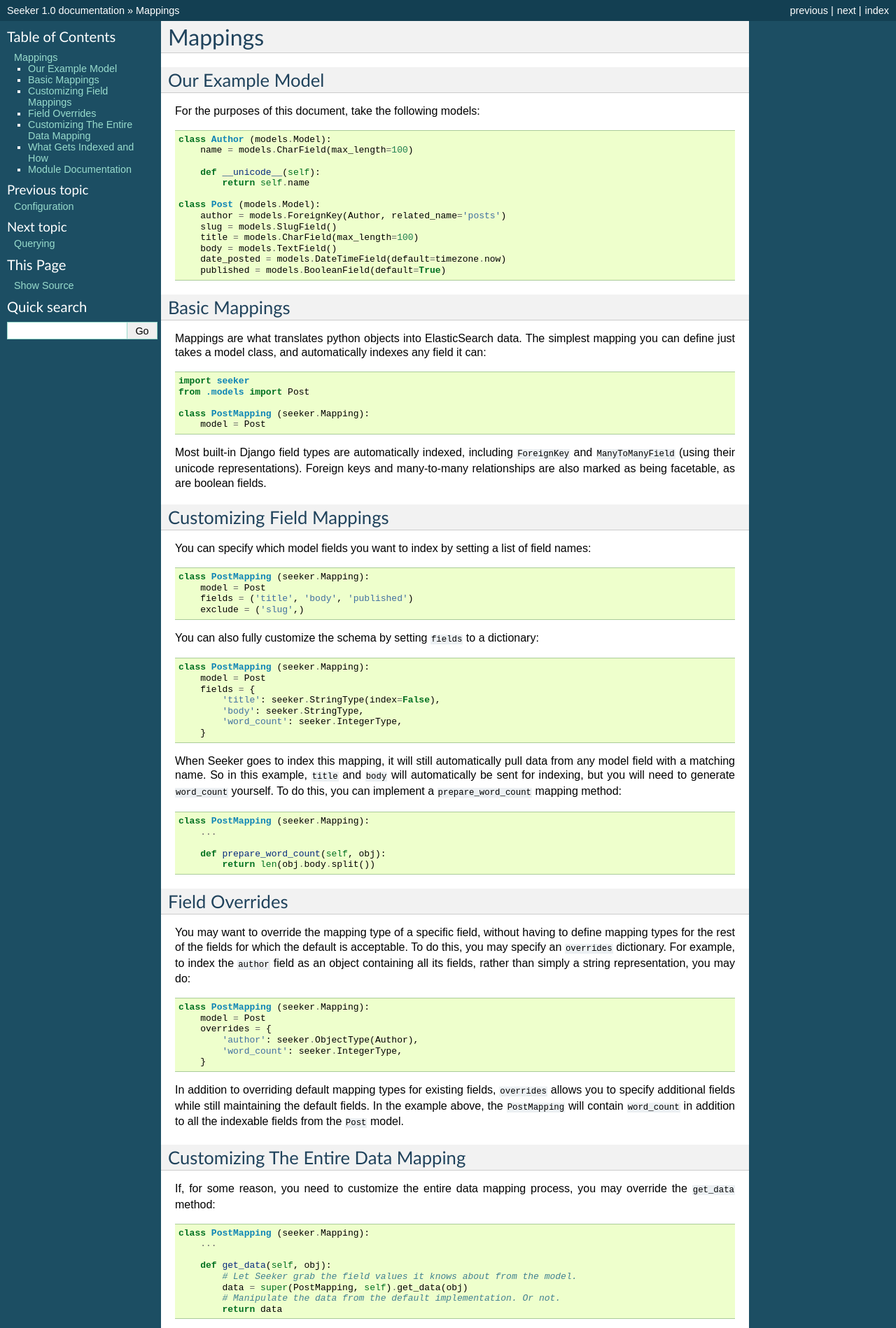
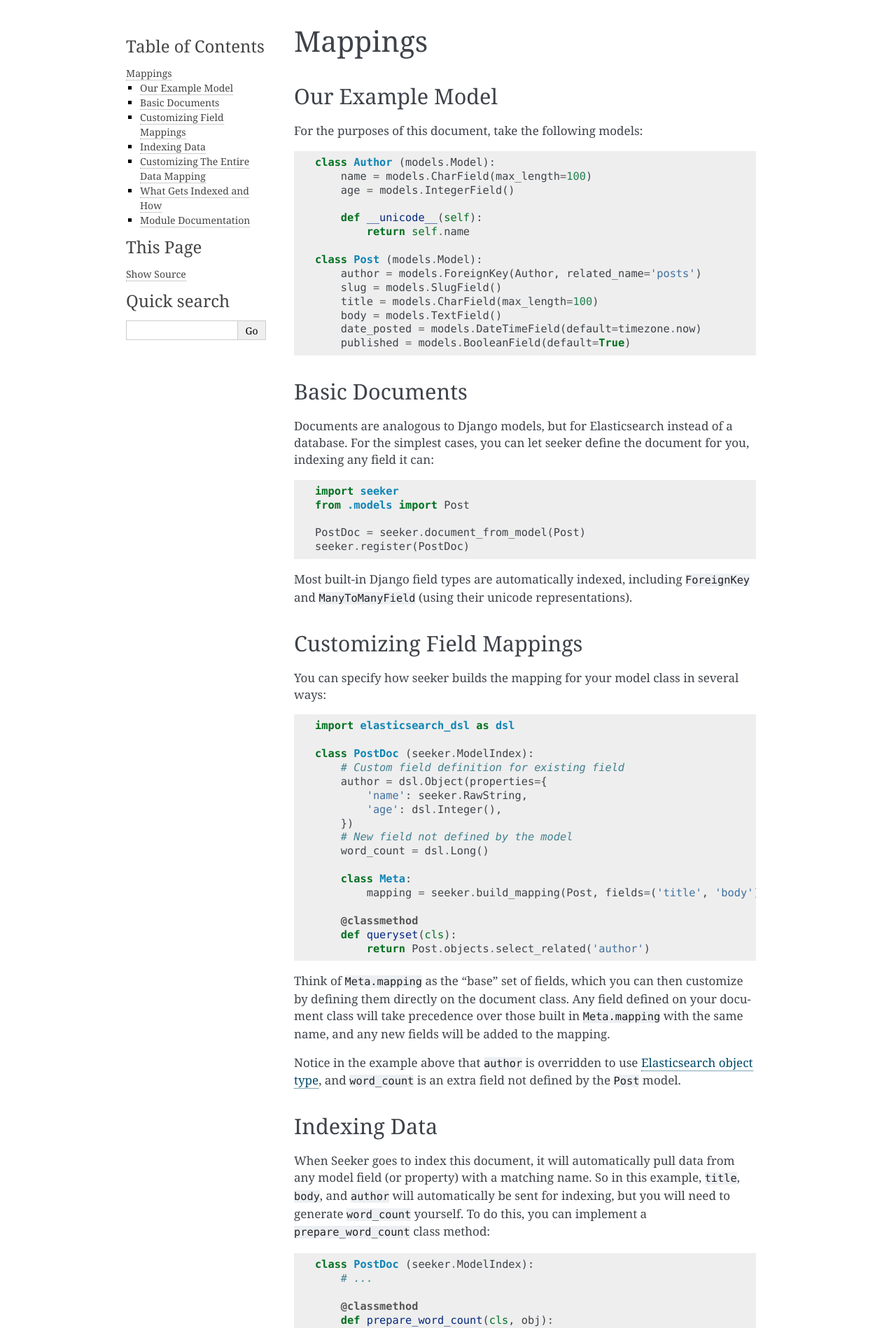
Before and after one commit to imsweb/django-seeker, a Sphinx documentation site: the page built from docs/mapping.rst, in a window 1280 px wide. Shown: the top 1898 px of the page at 70% size. Built offline with Sphinx 7.4.7, drawn with Linux system fonts in a browser that asks for light colours; some of the changed text lies outside the part shown.

Commit message:
Started updating the docs

```diff
--- a/docs/conf.py
+++ b/docs/conf.py
@@ -102,7 +102,7 @@
 
 # The theme to use for HTML and HTML Help pages.  See the documentation for
 # a list of builtin themes.
-html_theme = 'default'
+html_theme = 'alabaster'
 
 # Theme options are theme-specific and customize the look and feel of a theme
 # further.  For a list of options available for each theme, see the
--- a/docs/mapping.rst
+++ b/docs/mapping.rst
@@ -8,6 +8,7 @@
 
     class Author (models.Model):
         name = models.CharField(max_length=100)
+        age = models.IntegerField()
 
         def __unicode__(self):
             return self.name
@@ -23,88 +24,88 @@
 
 .. _basic-mappings:
 
-Basic Mappings
---------------
+Basic Documents
+---------------
 
-Mappings are what translates python objects into ElasticSearch data. The simplest mapping you can define
-just takes a model class, and automatically indexes any field it can::
+Documents are analogous to Django models, but for Elasticsearch instead of a database. For the simplest cases, you can
+let seeker define the document for you, indexing any field it can::
 
     import seeker
     from .models import Post
 
-    class PostMapping (seeker.Mapping):
-        model = Post
+    PostDoc = seeker.document_from_model(Post)
+    seeker.register(PostDoc)
 
 Most built-in Django field types are automatically indexed, including ``ForeignKey`` and ``ManyToManyField`` (using
-their unicode representations). Foreign keys and many-to-many relationships are also marked as being facetable,
-as are boolean fields.
+their unicode representations).
 
 
 Customizing Field Mappings
 --------------------------
 
-You can specify which model fields you want to index by setting a list of field names::
+You can specify how seeker builds the mapping for your model class in several ways::
 
-    class PostMapping (seeker.Mapping):
-        model = Post
-        fields = ('title', 'body', 'published')
-        exclude = ('slug',)
+    import elasticsearch_dsl as dsl
 
-You can also fully customize the schema by setting ``fields`` to a dictionary::
+    class PostDoc (seeker.ModelIndex):
+        # Custom field definition for existing field
+        author = dsl.Object(properties={
+            'name': seeker.RawString,
+            'age': dsl.Integer(),
+        })
+        # New field not defined by the model
+        word_count = dsl.Long()
 
-    class PostMapping (seeker.Mapping):
-        model = Post
-        fields = {
-            'title': seeker.StringType(index=False),
-            'body': seeker.StringType,
-            'word_count': seeker.IntegerType,
-        }
+        class Meta:
+            mapping = seeker.build_mapping(Post, fields=('title', 'body'), exclude=('slug',))
 
-When Seeker goes to index this mapping, it will still automatically pull data from any model field with a matching name.
-So in this example, ``title`` and ``body`` will automatically be sent for indexing, but you will need to generate ``word_count``
-yourself. To do this, you can implement a ``prepare_word_count`` mapping method::
+        @classmethod
+        def queryset(cls):
+            return Post.objects.select_related('author')
 
-    class PostMapping (seeker.Mapping):
-        ...
+Think of ``Meta.mapping`` as the "base" set of fields, which you can then customize by defining them directly on the document class.
+Any field defined on your document class will take precedence over those built in ``Meta.mapping`` with the same name, and any new fields
+will be added to the mapping.
 
-        def prepare_word_count(self, obj):
+Notice in the example above that ``author`` is overridden to use `Elasticsearch object type`_, and ``word_count`` is an extra field not
+defined by the ``Post`` model.
+
+.. _`Elasticsearch object type`: https://www.elastic.co/guide/en/elasticsearch/reference/1.7/mapping-object-type.html
+
+
+Indexing Data
+-------------
+
+When Seeker goes to index this document, it will automatically pull data from any model field (or property) with a matching name.
+So in this example, ``title``, ``body``, and ``author`` will automatically be sent for indexing, but you will need to generate ``word_count``
+yourself. To do this, you can implement a ``prepare_word_count`` class method::
+
+    class PostDoc (seeker.ModelIndex):
+        # ...
+
+        @classmethod
+        def prepare_word_count(cls, obj):
             return len(obj.body.split())
 
-
-Field Overrides
----------------
-
-You may want to override the mapping type of a specific field, without having to define mapping types for the rest of the fields
-for which the default is acceptable. To do this, you may specify an ``overrides`` dictionary. For example, to index the ``author``
-field as an object containing all its fields, rather than simply a string representation, you may do::
-
-    class PostMapping (seeker.Mapping):
-        model = Post
-        overrides = {
-            'author': seeker.ObjectType(Author),
-            'word_count': seeker.IntegerType,
-        }
-
-In addition to overriding default mapping types for existing fields, ``overrides`` allows you to specify additional fields while
-still maintaining the default fields. In the example above, the ``PostMapping`` will contain ``word_count`` in addition to all the
-indexable fields from the ``Post`` model.
+Alternatively, you could declare a ``word_count`` property on the ``Post`` model.
 
 
 Customizing The Entire Data Mapping
 -----------------------------------
 
-If, for some reason, you need to customize the entire data mapping process, you may override the ``get_data`` method::
+If, for some reason, you need to customize the entire data mapping process, you may override the ``serialize`` class method::
 
-    class PostMapping (seeker.Mapping):
-        ...
+    class PostDoc (seeker.ModelIndex):
+        # ...
 
-        def get_data(self, obj):
-            # Let Seeker grab the field values it knows about from the model.
-            data = super(PostMapping, self).get_data(obj)
+        @classmethod
+        def serialize(cls, obj):
+            # Let seeker grab the field values it knows about from the model.
+            data = super(PostDoc, cls).serialize(obj)
             # Manipulate the data from the default implementation. Or not.
             return data
 
-The default implementation of ``get_data`` calls :meth:`seeker.mapping.object_data`.
+The default implementation of ``serialize`` calls :meth:`seeker.mapping.serialize_object` and ``get_id``.
 
 
 What Gets Indexed and How
@@ -112,11 +113,11 @@
 
 When re-indexing a mapping, the process is as follows:
 
-    1. :meth:`seeker.mapping.Mapping.get_objects` is called, and expected to yield a single object at a time to index
-    2. :meth:`seeker.mapping.Mapping.get_objects` calls :meth:`seeker.mapping.Mapping.queryset`, which by default returns ``self.model.objects.all()``
-    3. The resulting queryset is sliced into groups of ``batch_size`` (ordered by PK), to avoid a single large query
-    4. For each object, :meth:`seeker.mapping.Mapping.should_index` is called to determine if the object should be indexed. By default, all objects are indexed.
-    5. :meth:`seeker.mapping.Mapping.get_id` and :meth:`seeker.mapping.Mapping.get_data` are called to generate the ID and data sent to Elasticsearch for each object
+    1. :meth:`seeker.mapping.ModelIndex.documents` is called, and expected to yield a single dictionary at a time to index.
+    2. :meth:`seeker.mapping.ModelIndex.queryset` is called to get the queryset of Django objects to index.
+    3. The resulting queryset is sliced into groups of ``batch_size`` (ordered by PK), to avoid a single large query.
+    4. For each object, :meth:`seeker.mapping.ModelIndex.should_index` is called to determine if the object should be indexed. By default, all objects are indexed.
+    5. :meth:`seeker.mapping.ModelIndex.get_id` and :meth:`seeker.mapping.ModelIndex.serialize` are called to generate the ID and data sent to Elasticsearch for each object.
 
 
 Module Documentation
```
Also changed, not shown: docs/configuration.rst (+31 -15 lines), 2 other files.
